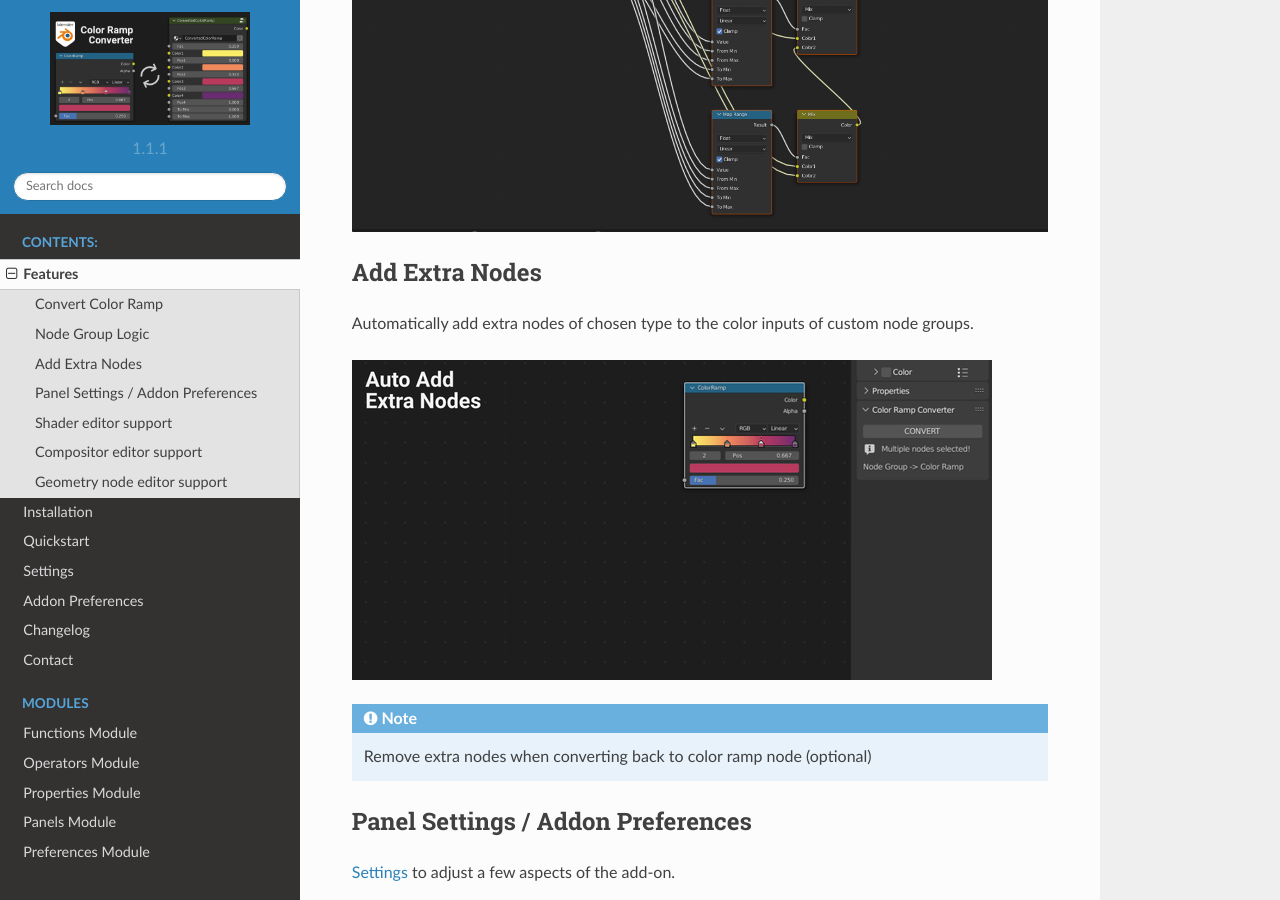
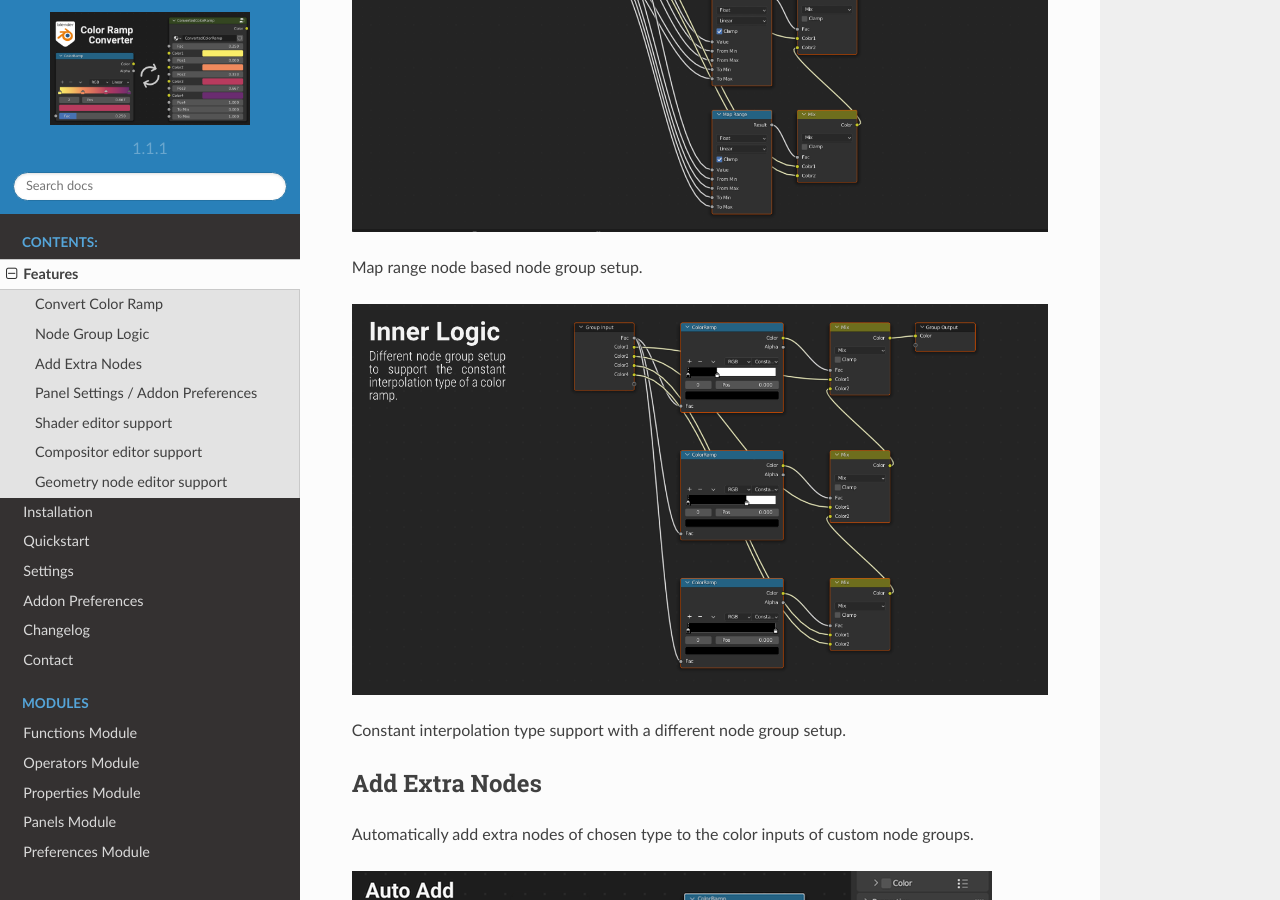
Before and after one commit to markelekdotcom/color-ramp-converter, a Sphinx documentation site: the page built from docs/features.rst, in a window 1280 px wide and 900 px high, scrolled down 925 px. Built offline with Sphinx 7.4.7 and the Read the Docs theme 2.0.0, drawn with Linux system fonts in a browser that asks for light colours.

Commit message:
Update: docs, small fix
- Update features in docs with constant interpolation support
- Add new node group logic image to docs
- Move interpolation type assignment to register() to fix failing docs build

```diff
--- a/docs/features.rst
+++ b/docs/features.rst
@@ -17,7 +17,14 @@
 Node Group Logic
 -----------------
 .. image:: images/node_group_inside.png
-   :alt: Dynamic conversion feature
+   :alt: Node Group Logic
+
+Map range node based node group setup.
+
+.. image:: images/node_group_inside_v2.png
+   :alt: Node Group Logic v2
+
+Constant interpolation type support with a different node group setup.
 
 
 Add Extra Nodes
```
Also changed, not shown: docs/images/node_group_inside_v2.png (added), 1 other file.
